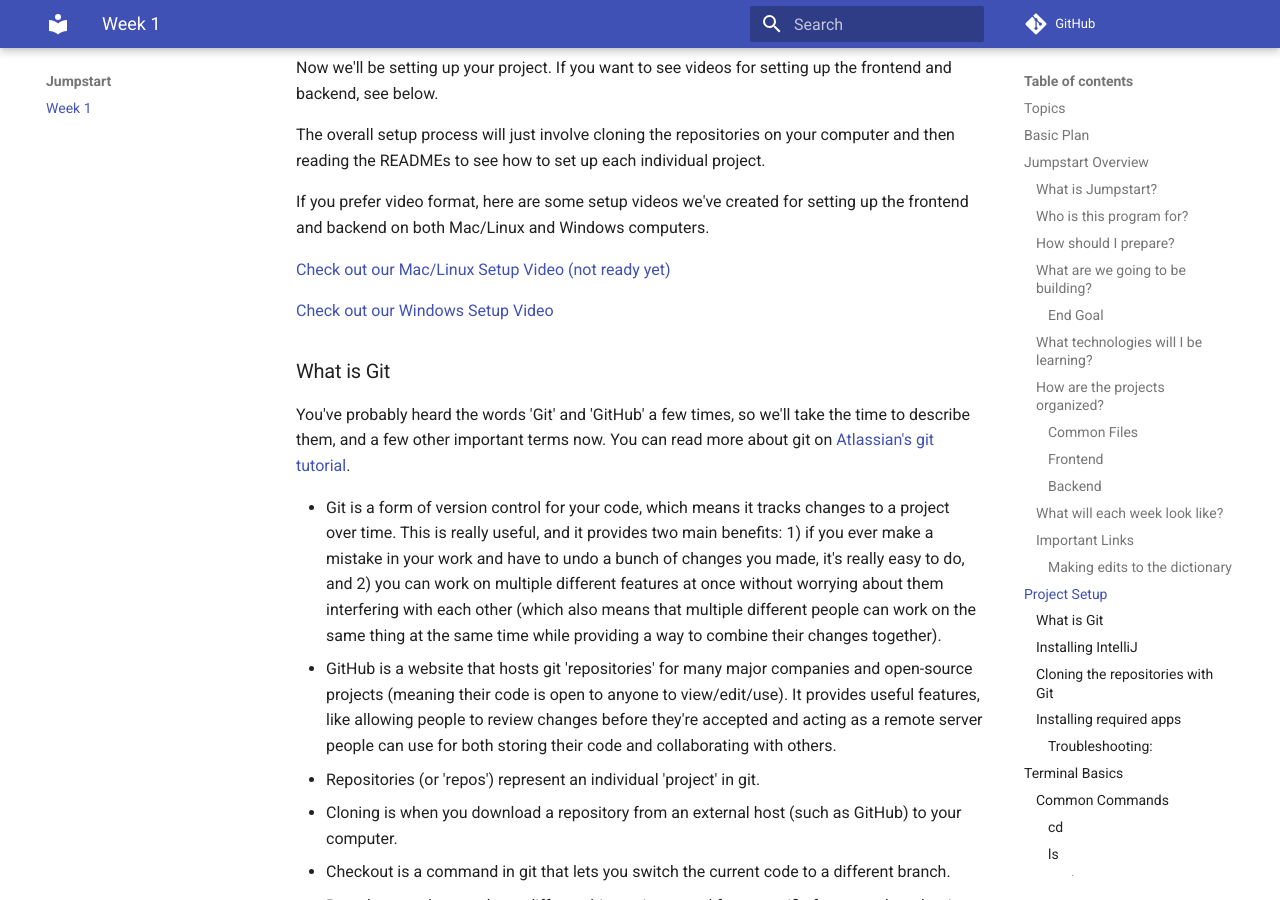
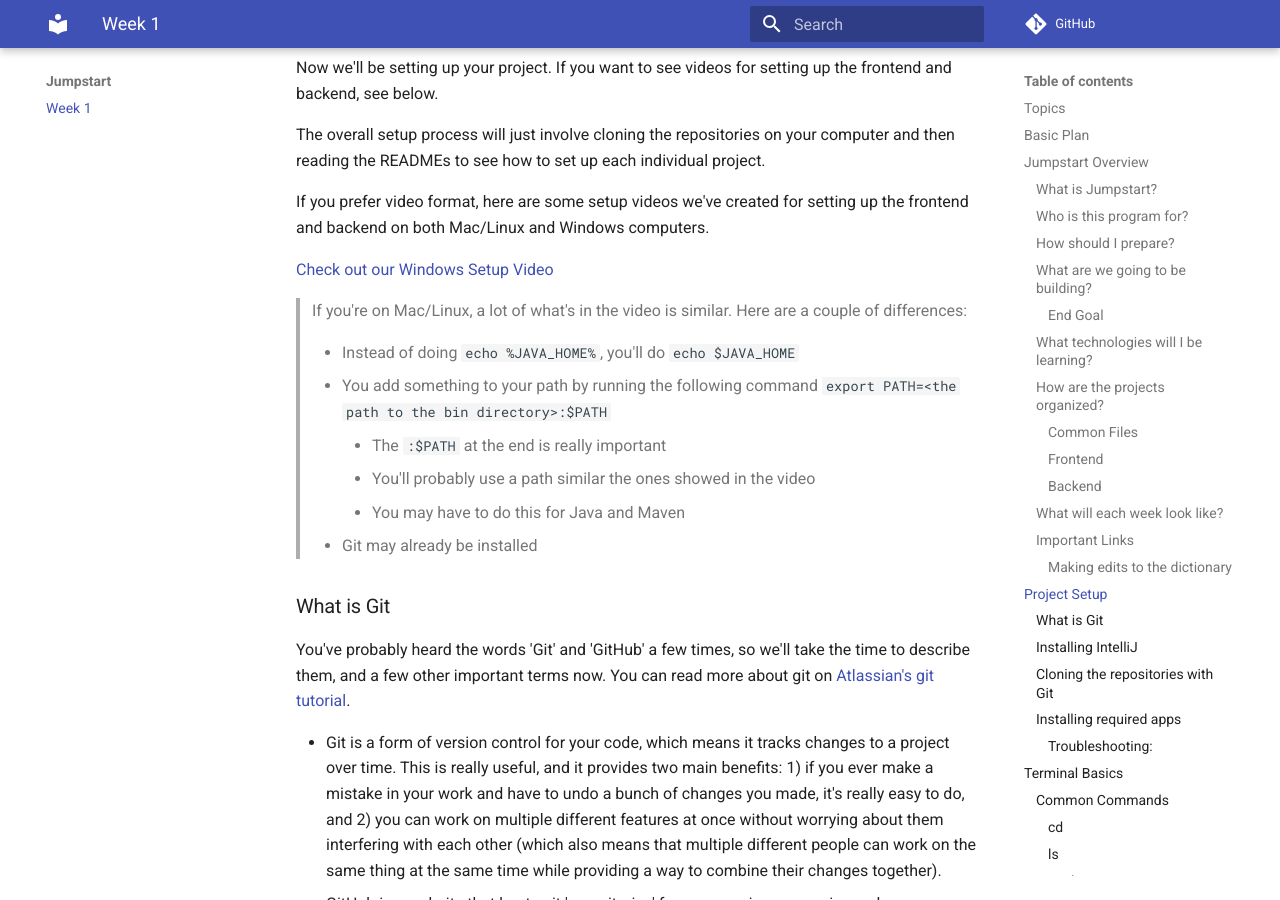
Before and after one commit to Code-4-Community/learning-resources, an MkDocs documentation site: the page built from docs/jumpstart/week-1.md, in a window 1280 px wide and 900 px high, scrolled down 6929 px. Built offline with MkDocs 1.6.1 and Material for MkDocs 9.7.7, drawn with Linux system fonts in a browser that asks for light colours; comment, search, counter and statistics services are not loaded; some of the changed text lies outside the part shown.

Commit message:
Add Mac/Linux description

```diff
--- a/docs/jumpstart/week-1.md
+++ b/docs/jumpstart/week-1.md
@@ -241,7 +241,7 @@ important course resources.
 
 [C4C Jumpstart Important Links](/jumpstart/important_links)
 
-[Jumpstart Frontend Starter Code]()
+[Jumpstart Frontend Starter Code](https://github.com/Code-4-Community/jumpstart-frontend/tree/starter-code)
 
 [Jumpstart Backend Starter Code](https://github.com/Code-4-Community/jumpstart-backend/tree/starter-code)
 
@@ -279,10 +279,18 @@ then reading the READMEs to see how to set up each individual project.
 If you prefer video format, here are some setup videos we've created for setting up the frontend and backend on both
 Mac/Linux and Windows computers.
 
-[Check out our Mac/Linux Setup Video (not ready yet)]()
-
 [Check out our Windows Setup
 Video](https://drive.google.com/file/d/1S7MC9T52kpLTLFJfahayczOvMtDNI6gg/view?usp=sharing)
+
+>If you're on Mac/Linux, a lot of what's in the video is similar. Here are a couple of differences:
+>
+>- Instead of doing `echo %JAVA_HOME%`, you'll do `echo $JAVA_HOME`
+>- You add something to your path by running the following command
+>`export PATH=<the path to the bin directory>:$PATH`
+>     - The `:$PATH` at the end is really important
+>     - You'll probably use a path similar the ones showed in the video
+>     - You may have to do this for Java and Maven
+>- Git may already be installed
 
 ### What is Git
 
@@ -305,6 +313,7 @@ others.
 - Branches are the way that a different history is created for a specific feature or bug that is being worked on.
 They allow you to split off from a specific point and make isolated changes without having to worry that you're
 changing the code you split off from.
+
 ![git-branches](./img/git-branch.svg)
 *Git Branches/Atlassian*
 
@@ -337,6 +346,7 @@ want them to be downloaded to.
 >to be able to clone the projects.
 
 The links you'll want to use are:
+
 - Frontend: `https://github.com/Code-4-Community/jumpstart-frontend.git`
 - Backend: `https://github.com/Code-4-Community/jumpstart-backend.git`
 
```
